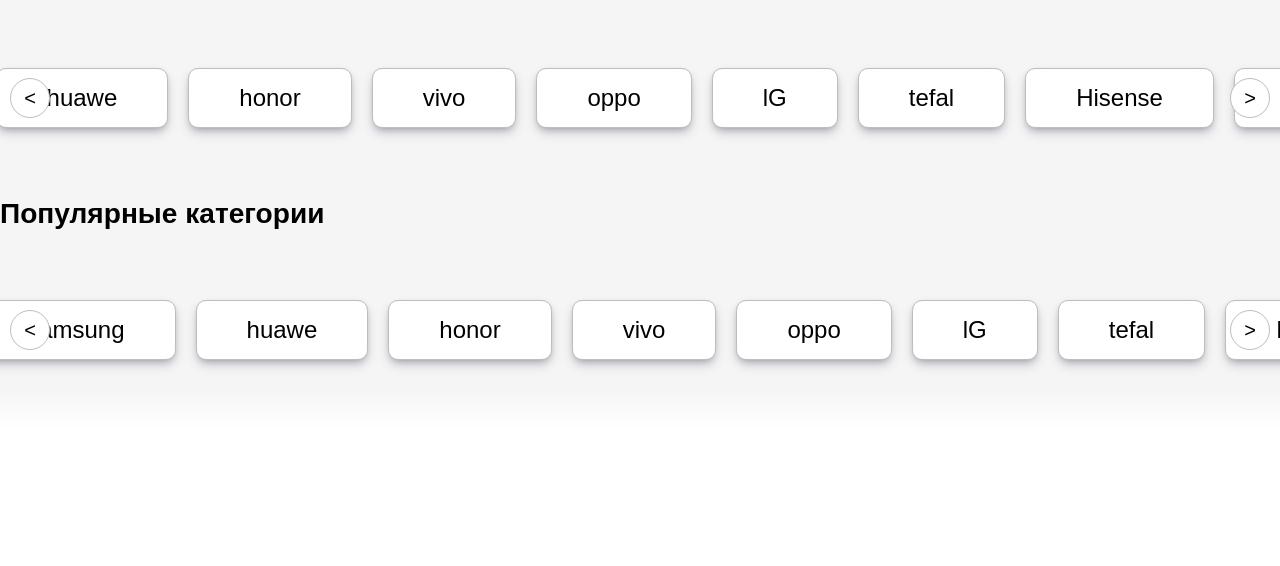
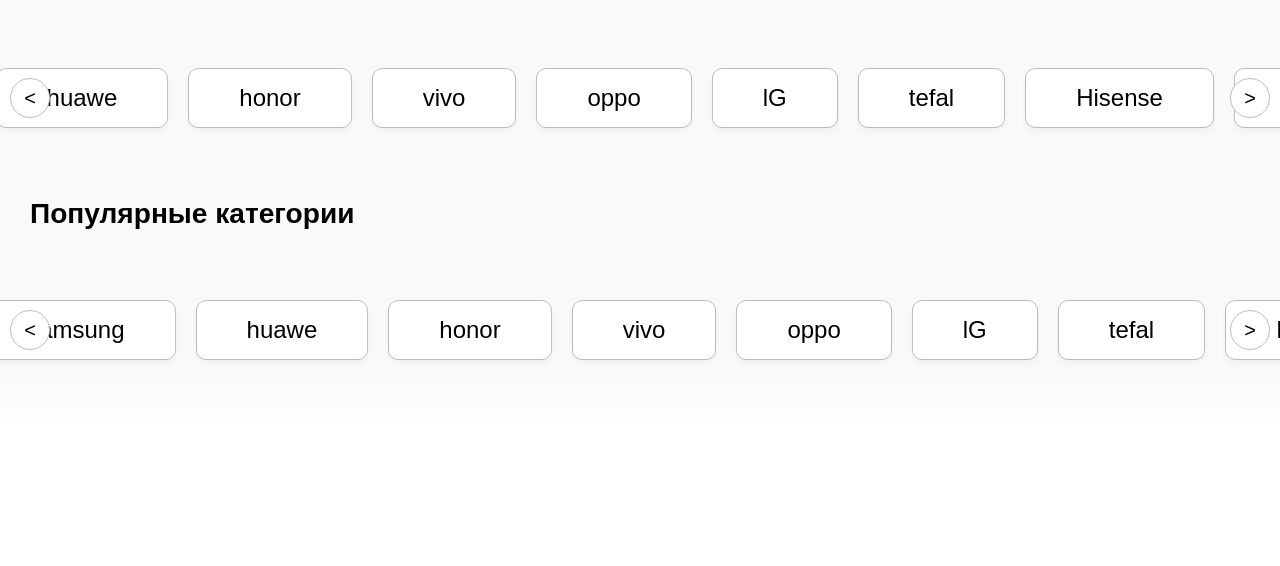
Before and after one commit to abdulazizsaidovcode/texnomart, a plain HTML site: page html/index.html in a window 1280 px wide. Shown: the part 780-1346 px from the top of the page. Drawn offline with nearby package versions, Linux system fonts and the light colour scheme.

Commit message:
salom
Signed-off-by: Abdulazizsaidovcode <Abdulazizbey5@gmail.com>

```diff
--- a/scss/all-blocks/_carusel.scss
+++ b/scss/all-blocks/_carusel.scss
@@ -17,7 +17,7 @@
 
     .carousel__item {
         width: $defolt--width-300-px !important;
-        box-shadow: rgba(50, 50, 93, 0.25) 0px 6px 12px -2px, rgba(0, 0, 0, 0.3) 0px 3px 7px -3px;
+        box-shadow: rgba(0, 0, 0, 0.04) 0px 3px 5px;
         background-color: #fff;
         margin: $defolt--width-10-px;
         border: $defolt-border-1;
--- a/scss/all-blocks/_header.scss
+++ b/scss/all-blocks/_header.scss
@@ -34,6 +34,8 @@
 
 .header__middle {
     width: $defolt--width-100-persent;
-    // height: $defolt--height-400-px;
-    background: linear-gradient($bg-1-color,$bg-1-color,$bg-1-color,$bg-1-color,$bg-1-color,$bg-1-color,$bg-1-color,$bg-1-color,$bg-1-color,$bg-1-color,transparent);
+    background: linear-gradient($bg-6-color,$bg-6-color,$bg-6-color,$bg-6-color,$bg-6-color,$bg-6-color,$bg-6-color,$bg-6-color,transparent);
+    h3 {
+        padding: 0 $globe-padding-x;
+    }
 }
--- a/scss/all-blocks/_variables.scss
+++ b/scss/all-blocks/_variables.scss
@@ -7,6 +7,9 @@
 $very-big-text: 20px;
 $xl-text: 25px;
 $xxl-text: 40px;
+
+//------------- globe padding -------------
+$globe-padding-x: 30px;
 
 //------------- font colors-------------
 
@@ -23,6 +26,7 @@
 $bg-3-color: #f4f4f4;
 $bg-4-color: #fbc100;
 $bg-5-color: #fff;
+$bg-6-color: #f9f9f9;
 
 // ---------btn-color----------------
 
```
Also changed, not shown: scss/main.css, 1 other file.
